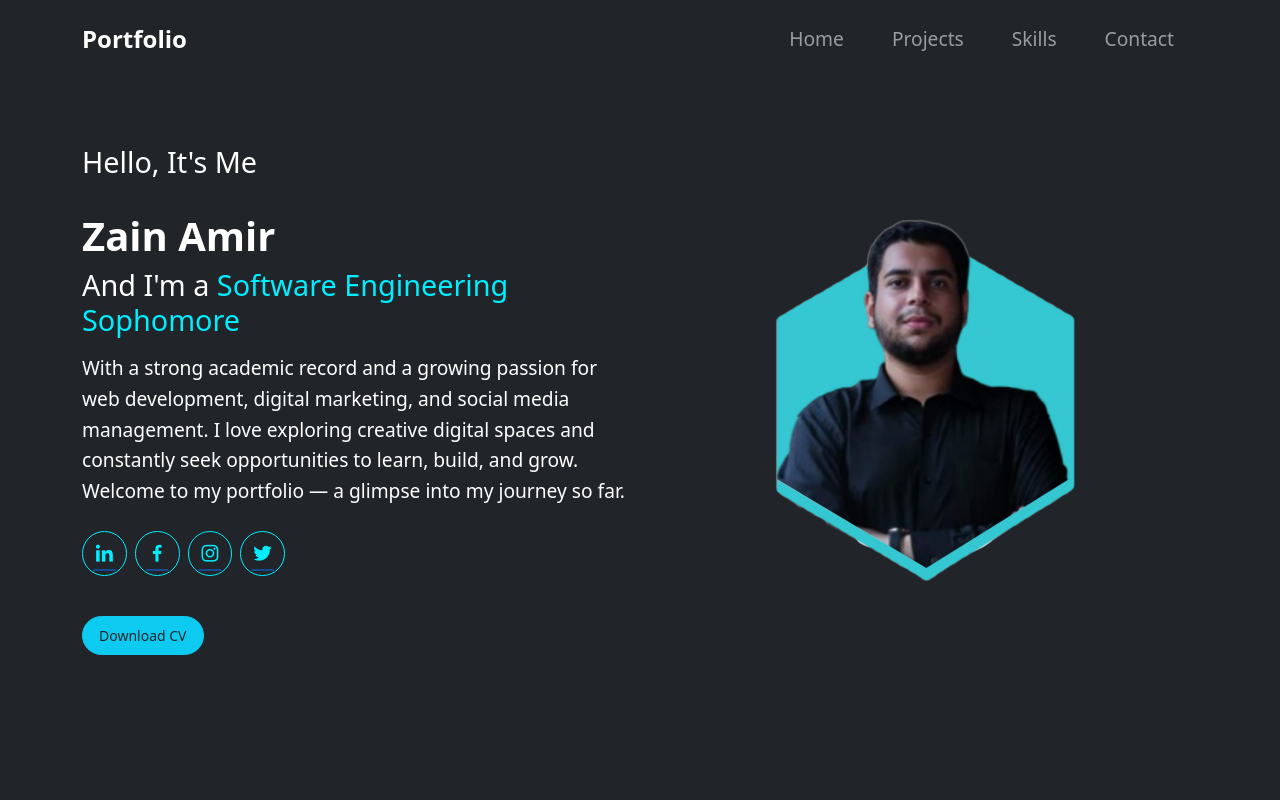
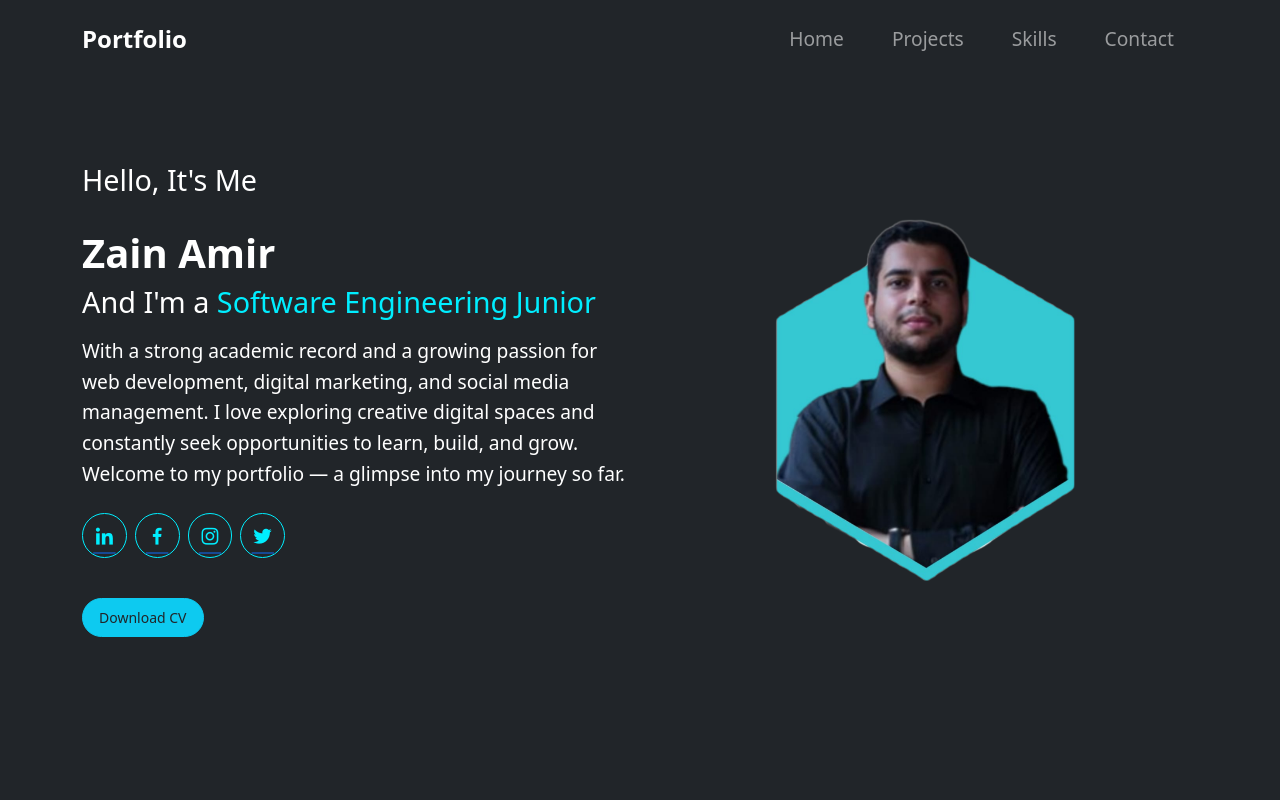
Before and after one commit to zain-amir-gcu/zain-portfolio-angular, an Angular app: page / in a window 1280 px wide. Shown: the top 800 px of the page. Built offline with nearby package versions, Linux system fonts and the light colour scheme.

Commit message:
changing the studying session

```diff
--- a/src/app/home/home.html
+++ b/src/app/home/home.html
@@ -26,7 +26,7 @@
         <div class="col-lg-6 col-md-12">
           <h3 class="mb-2">Hello, It's Me</h3><br>
           <h1 style="font-size: large;" class="mb-2 fs-1 fw-bold">Zain Amir</h1>
-          <h3 class="mb-3">And I'm a <span class="highlight">Software Engineering Sophomore</span></h3>
+          <h3 class="mb-3">And I'm a <span class="highlight">Software Engineering Junior</span></h3>
           <p class="mb-4">With a strong academic record and a growing passion for web development, digital marketing,
             and social media management. I love exploring creative digital spaces and constantly seek opportunities to
             learn, build, and grow. Welcome to my portfolio — a glimpse into my journey so far.</p>
```
